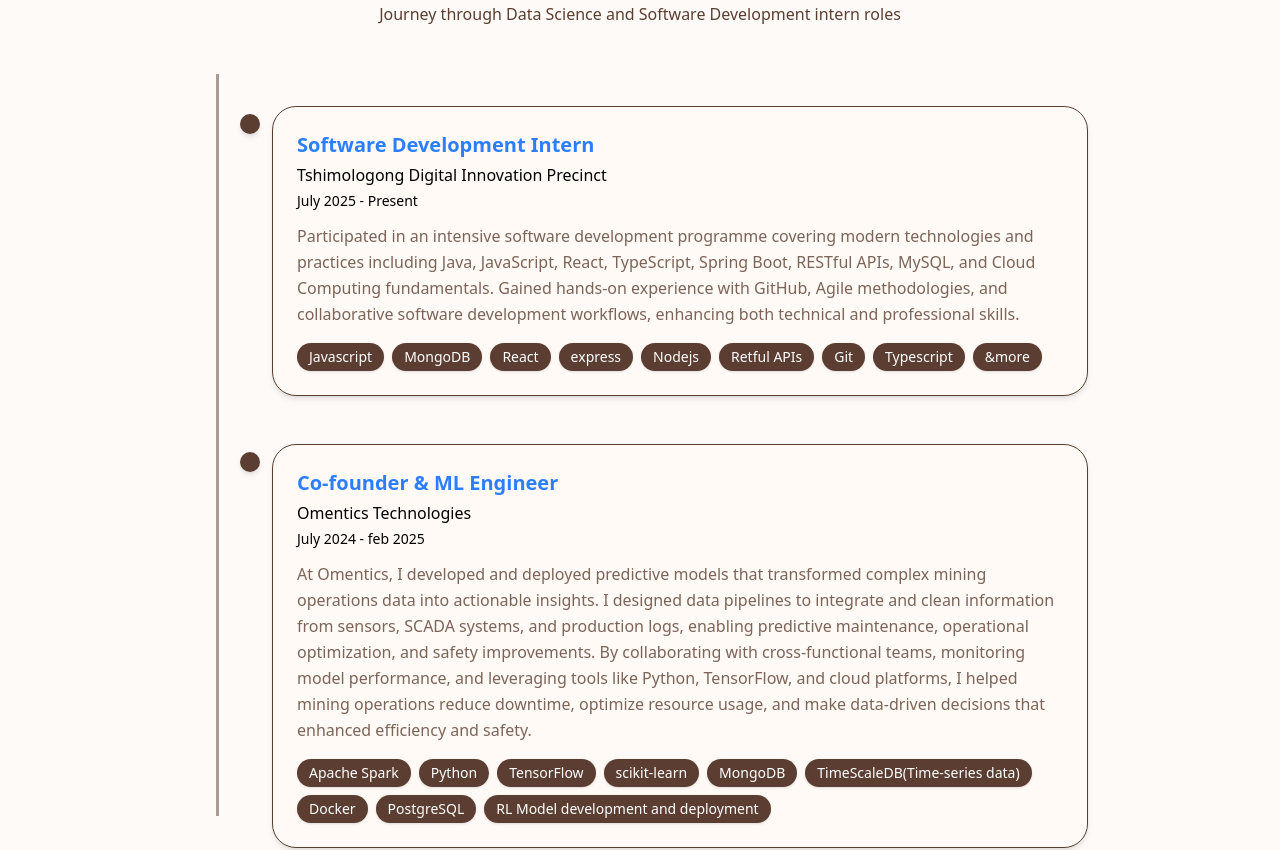
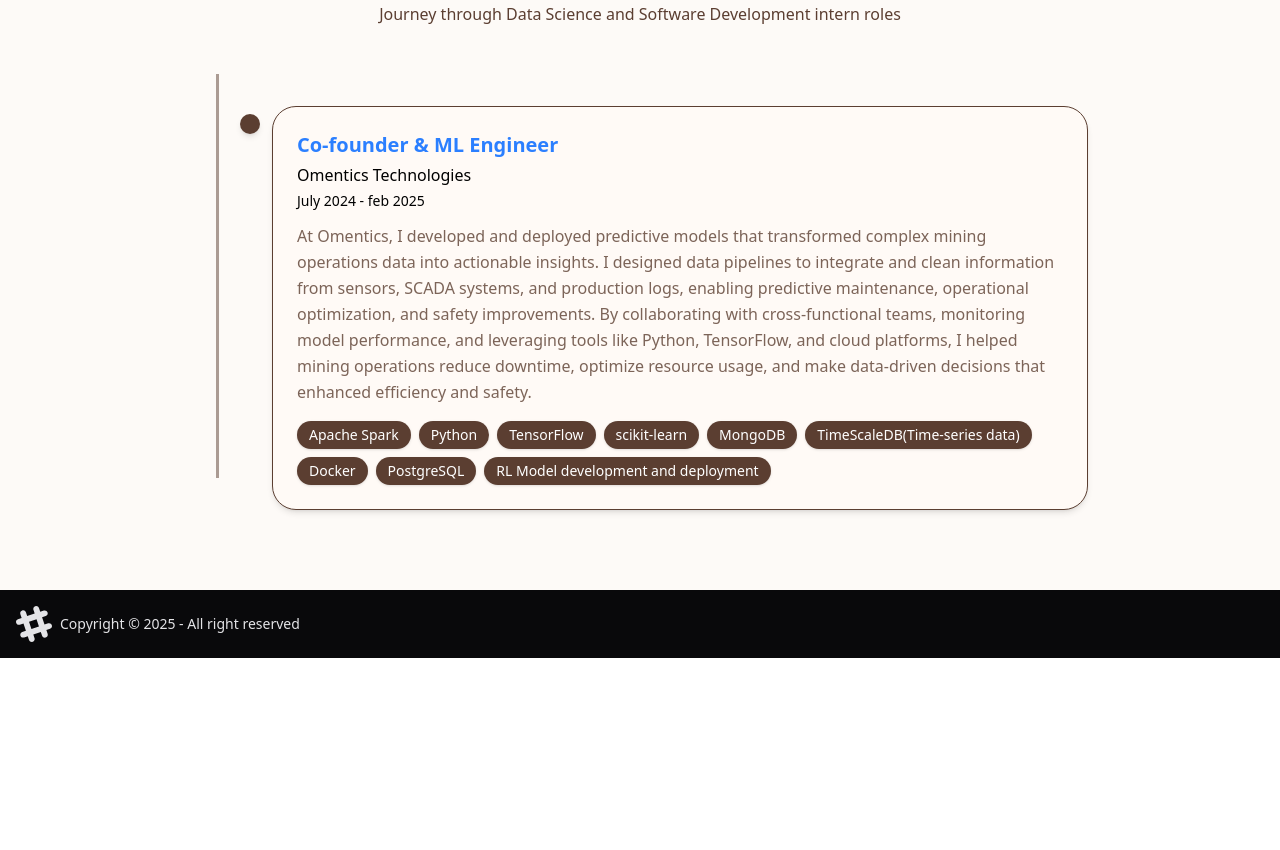
Before and after one commit to Pheletso8/PheletsoPortfolio, a React (Vite) app: page / in a window 1280 px wide. Shown: the part 1500-2350 px from the top of the page. After the commit the page ends 2158 px from the top, so only its background shows below. Built offline with nearby package versions, Linux system fonts and the light colour scheme.

Commit message:
editted the experience section

```diff
--- a/src/Components/Experience.jsx
+++ b/src/Components/Experience.jsx
@@ -1,15 +1,7 @@
 import React, { useEffect, useRef, useState } from "react";
 
 const experiences = [
-  {
-    role: "Software Development Intern",
-    company: "Tshimologong Digital Innovation Precinct",
-    duration: " July 2025 - Present",
-    description:
-      "Participated in an intensive software development programme covering modern technologies and practices including Java, JavaScript, React, TypeScript, Spring Boot, RESTful APIs, MySQL, and Cloud Computing fundamentals. Gained hands-on experience with GitHub, Agile methodologies, and collaborative software development workflows, enhancing both technical and professional skills.",
-    technologies: ["Javascript", "MongoDB", "React", "express", "Nodejs", "Retful APIs", "Git", "Typescript", "&more"],
-  },
-  {
+   {
     role: "Co-founder & ML Engineer",
     company: "Omentics Technologies",
     duration: "July 2024 - feb 2025",
```
